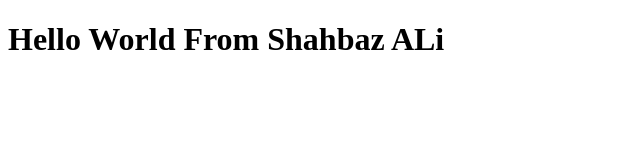
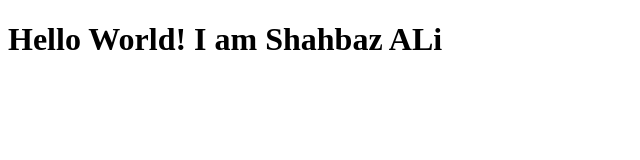
Before and after one commit to Shahbaz5523/Surge-and-github-action-learning, a plain HTML site: page index.html in a window 1280 px wide. Shown: the whole page, without its empty margins (0-640 px from the left). Drawn offline with Linux system fonts and the light colour scheme.

Commit message:
Update index.html
To test our action can update our page on surge or not

```diff
--- a/index.html
+++ b/index.html
@@ -8,7 +8,7 @@
 <body>
 
         <div>
-            <h1>Hello World From Shahbaz ALi</h1>
+            <h1>Hello World! I am Shahbaz ALi</h1>
         </div>
 
 </body>
```
